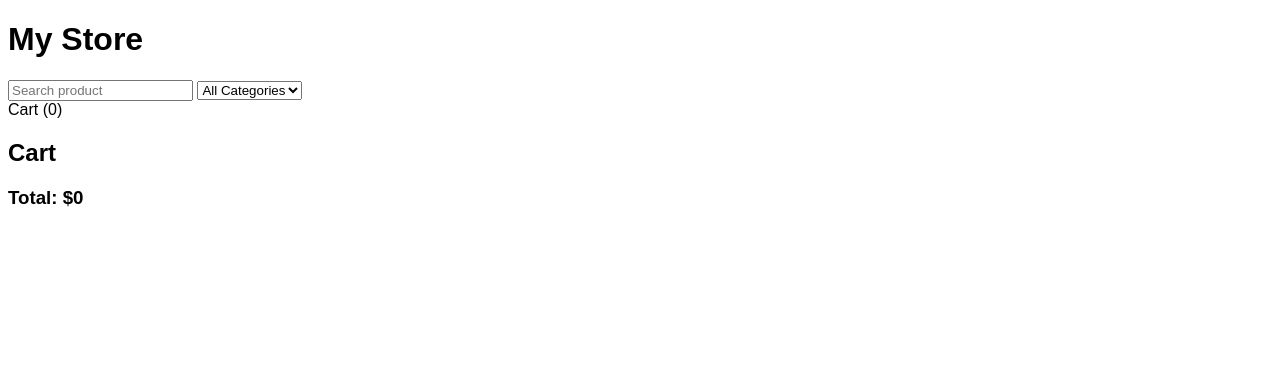
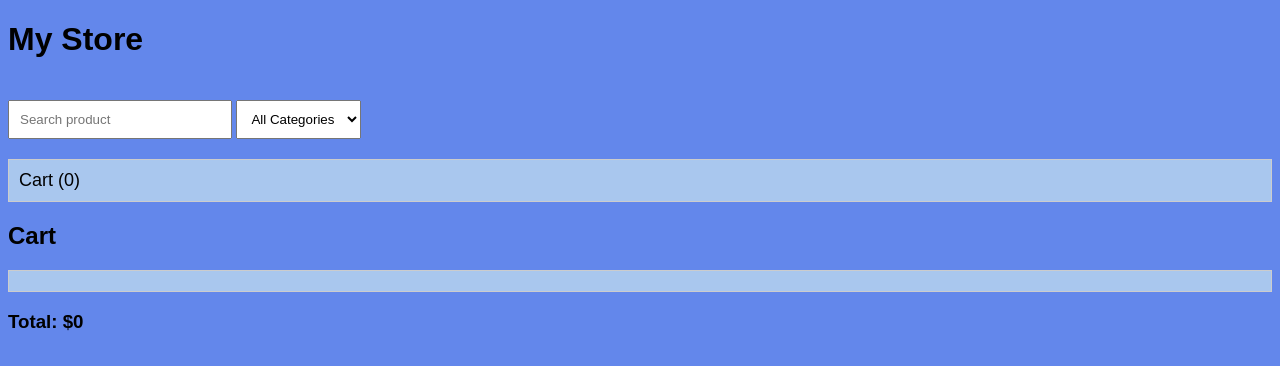
Before and after one commit to milyas1264/JS-mini-ecommerce-store, a plain HTML site: page index.html in a window 1280 px wide. Drawn offline with Linux system fonts and the light colour scheme; no server answers.

Commit message:
refactor CSS styles for body, input, select, and div elements

```diff
--- a/css/style.css
+++ b/css/style.css
@@ -1,5 +1,6 @@
 body{
   font-family: Arial;
+  background-color: rgb(99, 135, 235);
  }
 
  #products{
@@ -14,3 +15,22 @@ body{
   padding:10px;
   text-align:center;
  }
+
+input[type="text"]{
+  padding:10px;
+  width:200px;
+  margin-top:20px;
+ }
+
+ select{
+  margin-top:10px;
+  padding: 10px;
+ }
+
+ div{
+  margin-top:20px;
+  border:1px solid #ccc;
+  padding:10px;
+  font-size: large;
+  background-color: rgb(169, 199, 238);
+ }
```
